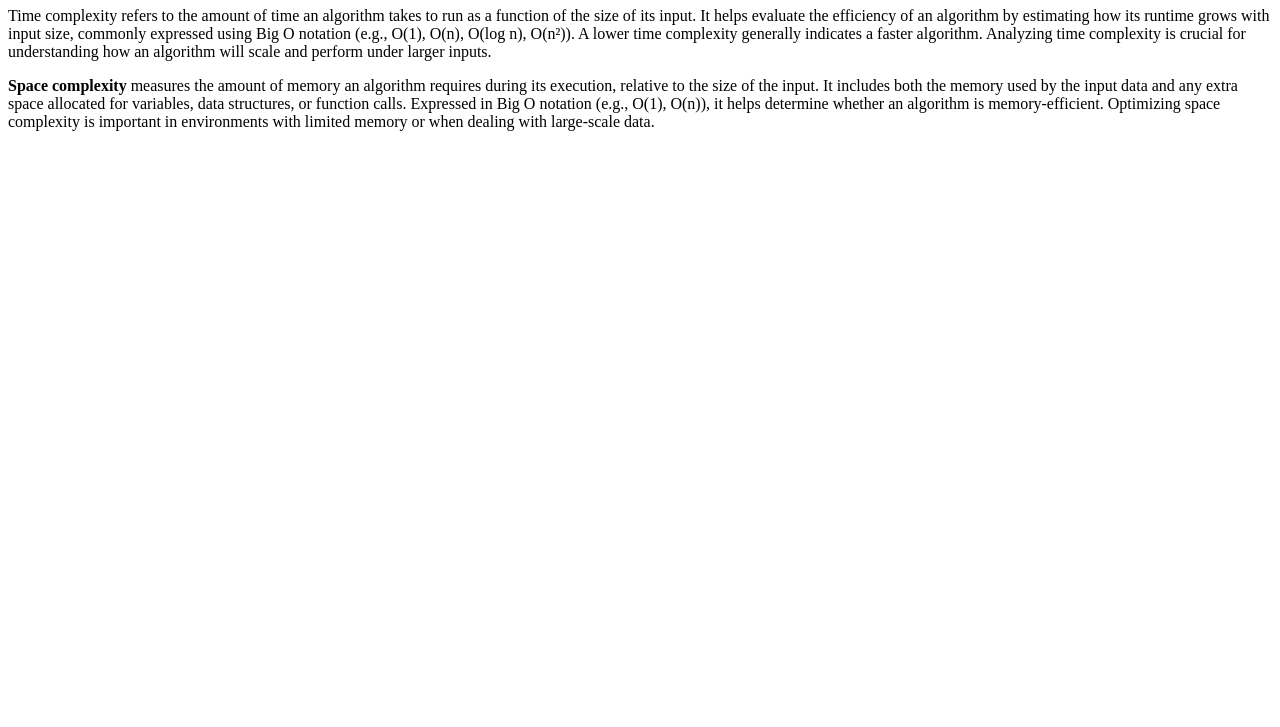
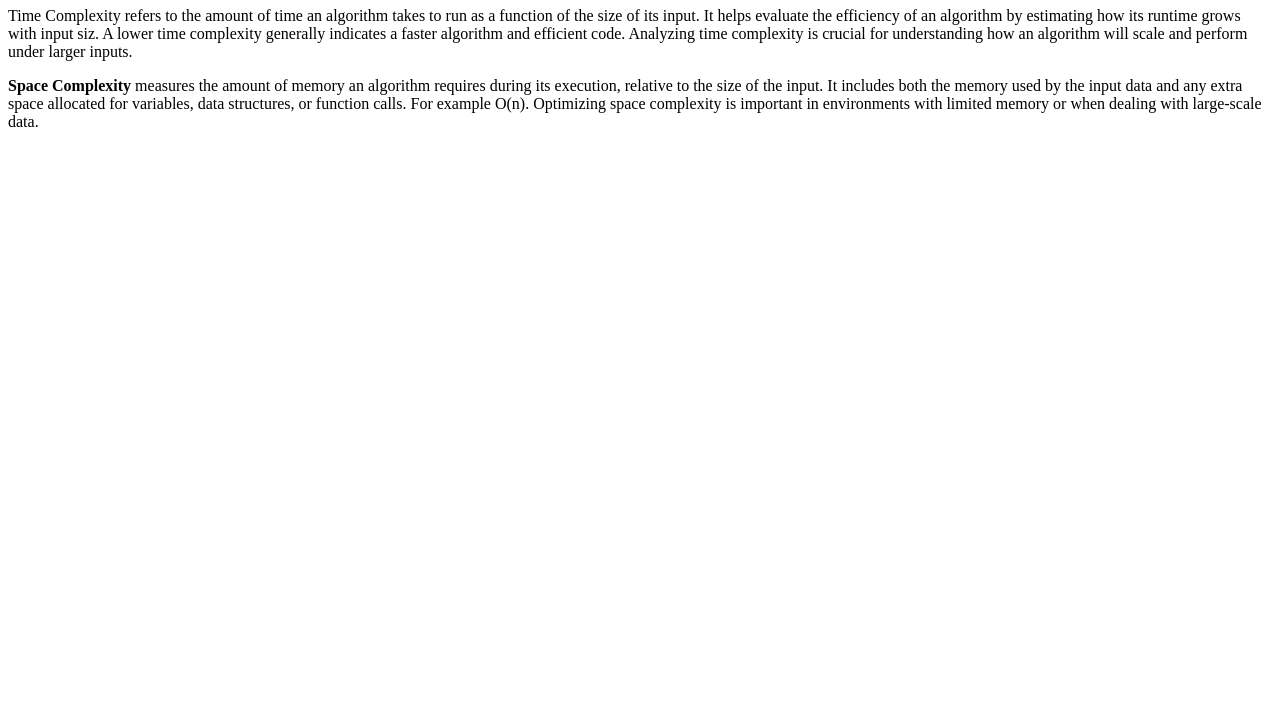
Before and after one commit to acciojob/time-and-space-complexity-Hi-manshu2301, a website: page main.html in a window 1280 px wide. Shown: the part 73-800 px from the top of the page. Drawn offline with Linux system fonts and the light colour scheme.

Commit message:
created a submission

```diff
--- a/main.html
+++ b/main.html
@@ -9,8 +9,8 @@
 <body>
 	<!-- the entire body must be written by student -->
 	<h1>Understanding Time and Space Complexity</h1>
-	<p>Time complexity refers to the amount of time an algorithm takes to run as a function of the size of its input. It helps evaluate the efficiency of an algorithm by estimating how its runtime grows with input size, commonly expressed using Big O notation (e.g., O(1), O(n), O(log n), O(n²)). A lower time complexity generally indicates a faster algorithm. Analyzing time complexity is crucial for understanding how an algorithm will scale and perform under larger inputs.</p>
-	<p><b>Space complexity</b> measures the amount of memory an algorithm requires during its execution, relative to the size of the input. It includes both the memory used by the input data and any extra space allocated for variables, data structures, or function calls. Expressed in Big O notation (e.g., O(1), O(n)), it helps determine whether an algorithm is memory-efficient. Optimizing space complexity is important in environments with limited memory or when dealing with large-scale data.</p>
+	<p>Time Complexity refers to the amount of time an algorithm takes to run as a function of the size of its input. It helps evaluate the efficiency of an algorithm by estimating how its runtime grows with input siz. A lower time complexity generally indicates a faster algorithm and efficient code. Analyzing time complexity is crucial for understanding how an algorithm will scale and perform under larger inputs.</p>
+	<p><b>Space Complexity</b> measures the amount of memory an algorithm requires during its execution, relative to the size of the input. It includes both the memory used by the input data and any extra space allocated for variables, data structures, or function calls. For example O(n). Optimizing space complexity is important in environments with limited memory or when dealing with large-scale data.</p>
     <script type="text/javascript" src="./script.js">
 </script>
 
```
